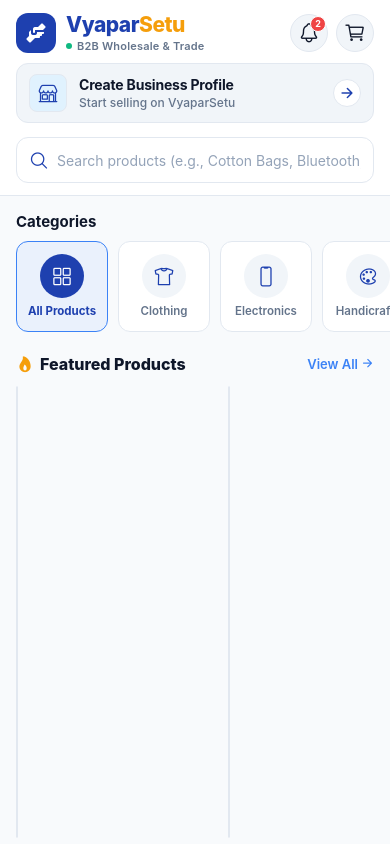
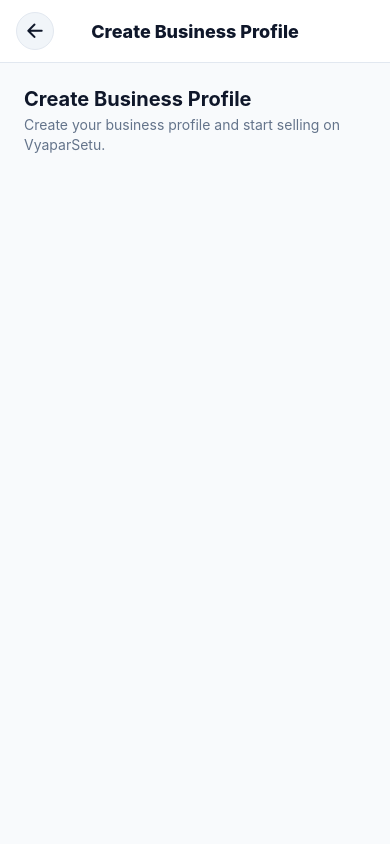
Before and after one commit to Himanshubansal-2008/VyaparSetu, a React Native app in the folder mobile/: screen / in a window 390 px wide. Both pictures are taken after a click on the button "Create Business Profile - Start selling on VyaparSetu". Built offline with nearby package versions, Linux system fonts and the light colour scheme; grey boxes are pictures that could not be loaded.

Commit message:
add create business profile placeholder screen

```diff
--- a/mobile/src/navigation/AppNavigator.js
+++ b/mobile/src/navigation/AppNavigator.js
@@ -4,12 +4,14 @@ import HomeScreen from '../screens/HomeScreen';
 import ProductListingScreen from '../screens/ProductListingScreen';
 import ProductDetailsScreen from '../screens/ProductDetailsScreen';
 import BusinessProfileScreen from '../screens/BusinessProfileScreen';
+import CreateBusinessProfileScreen from '../screens/CreateBusinessProfileScreen';
 
 const VALID_ROUTES = [
   'Home',
   'ProductListing',
   'ProductDetails',
   'BusinessProfile',
+  'CreateBusinessProfile',
 ];
 
 export default function AppNavigator({ initialRouteName = 'Home' }) {
@@ -240,6 +242,16 @@ export default function AppNavigator({ initialRouteName = 'Home' }) {
           />
         </View>
       )}
+
+      {/* Create Business Profile Screen */}
+      {currentRoute.name === 'CreateBusinessProfile' && (
+        <View style={styles.screen}>
+          <CreateBusinessProfileScreen
+            navigation={navigation}
+            onBackPress={goBack}
+          />
+        </View>
+      )}
     </View>
   );
 }
--- a/mobile/src/screens/BusinessProfileScreen.js
+++ b/mobile/src/screens/BusinessProfileScreen.js
@@ -208,7 +208,6 @@ export default function BusinessProfileScreen({
   }
 
   const {
-    id = '',
     businessName = 'Business Profile',
     description = 'No business description provided.',
     category = '',
--- /dev/null
+++ b/mobile/src/screens/CreateBusinessProfileScreen.js
@@ -0,0 +1,118 @@
+import React from 'react';
+import {
+  StyleSheet,
+  View,
+  Text,
+  SafeAreaView,
+  StatusBar,
+  Platform,
+  TouchableOpacity,
+} from 'react-native';
+import { Ionicons } from '@expo/vector-icons';
+import { colors } from '../theme/colors';
+import { spacing, borderRadius } from '../theme/spacing';
+
+export default function CreateBusinessProfileScreen({
+  navigation,
+  onBackPress,
+}) {
+  const handleBack = () => {
+    if (onBackPress) {
+      onBackPress();
+    } else if (navigation?.goBack) {
+      navigation.goBack();
+    }
+  };
+
+  return (
+    <SafeAreaView style={styles.safeArea}>
+      <StatusBar barStyle="dark-content" backgroundColor={colors.surface} />
+
+      {/* Header */}
+      <View style={styles.header}>
+        <TouchableOpacity
+          style={styles.backButton}
+          onPress={handleBack}
+          activeOpacity={0.7}
+          accessibilityRole="button"
+          accessibilityLabel="Go back"
+          hitSlop={{ top: 10, bottom: 10, left: 10, right: 10 }}
+        >
+          <Ionicons name="arrow-back" size={22} color={colors.textPrimary} />
+        </TouchableOpacity>
+        <Text style={styles.headerTitle}>Create Business Profile</Text>
+        <View style={styles.headerRightSpacer} />
+      </View>
+
+      {/* Placeholder Content */}
+      <View style={styles.content}>
+        <Text style={styles.heading}>Create Business Profile</Text>
+        <Text style={styles.description}>
+          Create your business profile and start selling on VyaparSetu.
+        </Text>
+      </View>
+    </SafeAreaView>
+  );
+}
+
+const styles = StyleSheet.create({
+  safeArea: {
+    flex: 1,
+    backgroundColor: colors.background,
+    paddingTop: Platform.OS === 'android' ? StatusBar.currentHeight : 0,
+  },
+  header: {
+    flexDirection: 'row',
+    alignItems: 'center',
+    justifyContent: 'space-between',
+    backgroundColor: colors.surface,
+    paddingHorizontal: spacing.lg,
+    paddingVertical: spacing.md,
+    borderBottomWidth: 1,
+    borderBottomColor: colors.border,
+    ...Platform.select({
+      ios: {
+        shadowColor: '#000',
+        shadowOffset: { width: 0, height: 1 },
+        shadowOpacity: 0.04,
+        shadowRadius: 3,
+      },
+      android: {
+        elevation: 2,
+      },
+    }),
+  },
+  headerTitle: {
+    fontSize: 18,
+    fontWeight: '800',
+    color: colors.textPrimary,
+    textAlign: 'center',
+  },
+  backButton: {
+    width: 38,
+    height: 38,
+    borderRadius: borderRadius.full,
+    backgroundColor: colors.surfaceSubtle,
+    justifyContent: 'center',
+    alignItems: 'center',
+    borderWidth: 1,
+    borderColor: colors.border,
+  },
+  headerRightSpacer: {
+    width: 38,
+  },
+  content: {
+    padding: spacing.xl,
+  },
+  heading: {
+    fontSize: 20,
+    fontWeight: '700',
+    color: colors.textPrimary,
+    marginBottom: spacing.xs,
+  },
+  description: {
+    fontSize: 14,
+    color: colors.textSecondary,
+    lineHeight: 20,
+  },
+});
--- a/mobile/src/screens/HomeScreen.js
+++ b/mobile/src/screens/HomeScreen.js
@@ -193,6 +193,7 @@ export default function HomeScreen({
           activeOpacity={0.8}
           accessibilityRole="button"
           accessibilityLabel="Create Business Profile - Start selling on VyaparSetu"
+          onPress={() => navigation?.navigate('CreateBusinessProfile')}
         >
           <View style={styles.createBusinessIconBox}>
             <Ionicons
--- a/mobile/src/screens/ProductDetailsScreen.js
+++ b/mobile/src/screens/ProductDetailsScreen.js
@@ -204,16 +204,9 @@ export default function ProductDetailsScreen({
         : String(product.originalPrice)
       : null;
 
-  // Resolve brand or manufacturer label and value
+  // Resolve brand, manufacturer, and seller identity
   const brandValue = product?.brand || null;
   const manufacturerValue = product?.manufacturer || null;
-  const brandOrMaker =
-    brandValue || manufacturerValue || product?.sellerName || null;
-  const brandLabel = brandValue
-    ? 'Brand'
-    : manufacturerValue
-    ? 'Manufacturer'
-    : 'Manufacturer / Seller';
 
   const sellerDisplayName =
     product?.sellerName ||
@@ -231,8 +224,8 @@ export default function ProductDetailsScreen({
     const navParams = {
       businessId,
       sellerId: businessId,
-      sellerName: product?.sellerName || brandOrMaker,
-      businessName: product?.sellerName || brandOrMaker,
+      sellerName: sellerDisplayName,
+      businessName: sellerDisplayName,
       location: product?.location,
     };
 
@@ -1727,22 +1720,6 @@ const styles = StyleSheet.create({
     letterSpacing: -0.3,
     marginBottom: spacing.xs,
   },
-  brandContainer: {
-    flexDirection: 'row',
-    alignItems: 'center',
-    marginBottom: spacing.md,
-    gap: spacing.xs,
-  },
-  brandLabel: {
-    fontSize: 13,
-    fontWeight: '500',
-    color: colors.textSecondary,
-  },
-  brandValue: {
-    fontSize: 13,
-    fontWeight: '700',
-    color: colors.primary,
-  },
   sellerHeaderBanner: {
     flexDirection: 'row',
     alignItems: 'center',
```
